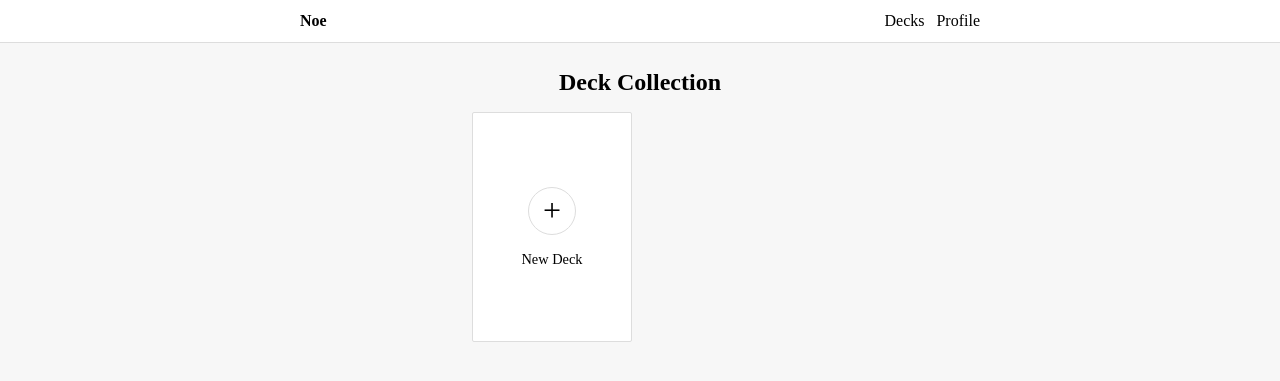
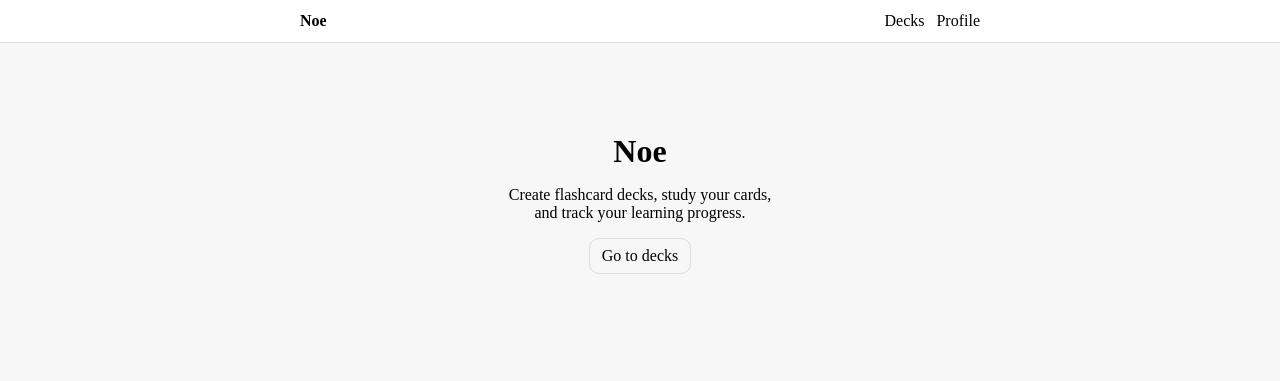
Before and after one commit to developerandrii/noe-website, a Django app: page / in a window 1280 px wide. Shown: the top 381 px of the page. Run offline with Django 5.2, Linux system fonts and the light colour scheme; the visitor is signed in with stand-in values (Sample User, id 1); data that the repository does not hold is empty.

Commit message:
Add home page and move deck list

```diff
--- /dev/null
+++ b/flashcards/static/flashcards/home.css
@@ -0,0 +1,29 @@
+.home-hero {
+    width: 320px;
+    margin: 3rem auto;
+    padding: 1rem;
+    text-align: center;
+}
+
+.home-hero__title {
+    margin-bottom: 1rem;
+    font-size: 2rem;
+}
+
+.home-hero__text {
+    margin-bottom: 1rem;
+}
+
+.home-hero__actions {
+    display: flex;
+    justify-content: center;
+    gap: .75rem;
+}
+
+.home-hero__link {
+    padding: .5rem .75rem;
+    border: 1px solid #ddd;
+    border-radius: 10px;
+    color: inherit;
+    text-decoration: none;
+}
--- /dev/null
+++ b/flashcards/templates/flashcards/home.html
@@ -0,0 +1,34 @@
+{% extends "base.html" %}
+{% load static %}
+
+{% block title %}Noe{% endblock %}
+
+{% block stylesheets %}
+<link rel="stylesheet" href="{% static 'flashcards/home.css' %}">
+{% endblock %}
+
+{% block main %}
+<section class="home-hero">
+    <h1 class="home-hero__title">Noe</h1>
+
+    <p class="home-hero__text">
+        Create flashcard decks, study your cards, and track your learning progress.
+    </p>
+
+    <div class="home-hero__actions">
+        {% if user.is_authenticated %}
+            <a class="home-hero__link" href="{% url 'deck-list' %}">
+                Go to decks
+            </a>
+        {% else %}
+            <a class="home-hero__link" href="{% url 'register' %}">
+                Create account
+            </a>
+
+            <a class="home-hero__link" href="{% url 'login' %}">
+                Log in
+            </a>
+        {% endif %}
+    </div>
+</section>
+{% endblock %}
--- a/flashcards/urls.py
+++ b/flashcards/urls.py
@@ -2,8 +2,10 @@ from django.urls import path
 from . import views
 
 urlpatterns = [
+    # Home
+    path("", views.HomeView.as_view(), name="home"),
    # Decks
-    path("",  views.DeckListView.as_view(), name="deck-list"),
+    path("decks/", views.DeckListView.as_view(), name="deck-list"),
     path("decks/create/", views.CreateDeckView.as_view(), name="deck-create"),
     path("decks/<int:pk>/", views.DeckDetailView.as_view(), name="deck-detail"),
     path("decks/<int:deck_pk>/cards/create/", views.CreateCardView.as_view(), name="card-create"),
--- a/flashcards/views.py
+++ b/flashcards/views.py
@@ -1,13 +1,25 @@
 from django.contrib.auth.mixins import LoginRequiredMixin
 from django.urls import reverse_lazy
 from django.shortcuts import get_object_or_404, render
-from django.views.generic import ListView, DetailView
+from django.views.generic import ListView, DetailView, TemplateView
 from django.views.generic.edit import CreateView, UpdateView, DeleteView
 from django.utils import timezone
 from django.views import View
 
 from .models import Deck, Card
 
+
+
+# ----- HOME VIEW -----
+class HomeView(TemplateView):
+    """
+    Public landing page for the project.
+
+    Logged-out users can use it to understand what Noe is.
+    Logged-in users can use it as a simple starting point.
+    """
+
+    template_name = "flashcards/home.html"
 
 
 
--- a/templates/base.html
+++ b/templates/base.html
@@ -17,7 +17,7 @@
 <body hx-headers='{"x-csrftoken": "{{ csrf_token }}"}'>
     <header class="site-header">
         <nav class="site-nav">
-            <a class="site-nav__brand" href="{% url 'deck-list' %}">Noe</a>
+            <a class="site-nav__brand" href="{% url 'home' %}">Noe</a>
 
             <div class="site-nav__links">
                 {% if user.is_authenticated %}
```
